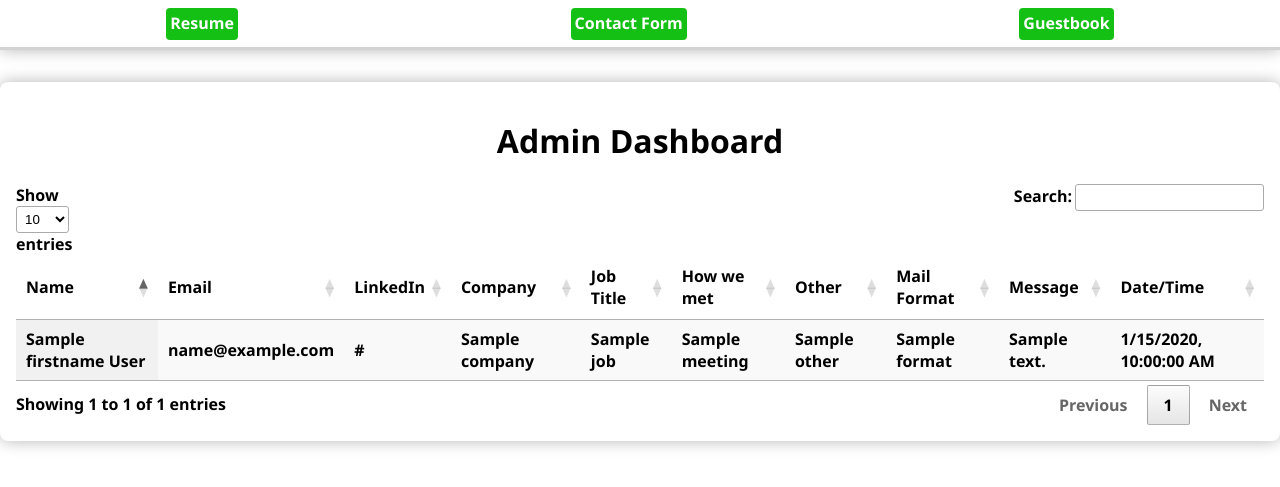
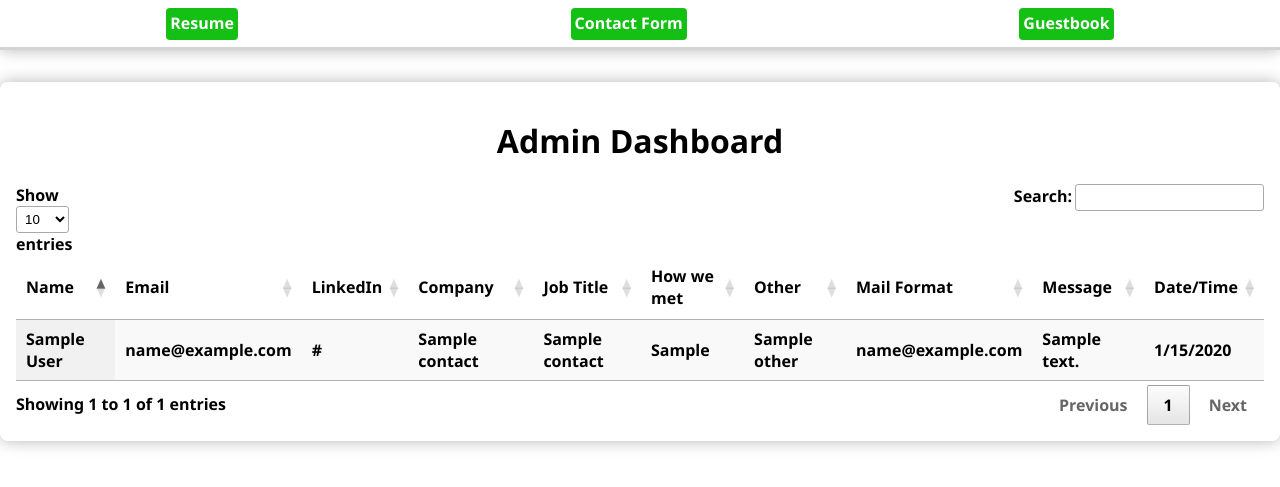
Before and after one commit to The-Arctic-Winter-7/contact-form, a Node server app: template views/admin.ejs in a window 1280 px wide. Shown: the top 487 px of the page. Run offline with Node 20, Linux system fonts and the light colour scheme; the template is opened without the code that fills it: most values are stand-ins (such as "Sample title", 1, 10 or a date in 2020); some libraries are stand-ins or nearby versions.

Commit message:
Connected to database

```diff
--- a/app.js
+++ b/app.js
@@ -1,8 +1,19 @@
 import express from 'express';
+import mysql2 from 'mysql2';
+import dotenv from 'dotenv';
+
+dotenv.config();
 
 const app = express();
 const PORT = 3002;
 const contacts = [];
+const pool = mysql2.createPool({
+    host: process.env.DB_HOST,
+    user: process.env.DB_USER,
+    password: process.env.DB_PASSWORD,
+    database: process.env.DB_NAME,
+    port: process.env.DB_PORT
+}).promise();
 
 app.set('view engine', 'ejs');
 app.use(express.static('public'));
@@ -16,19 +27,45 @@ app.get('/contact-form', (req, res) => {
     res.render(`contact-form`);
 });
 
-app.post('/submit-contact', (req, res) => {
-    const contact = req.body;
-    contact['timestamp'] = new Date();
-
-    console.log(contact);
-
-    contacts.push(contact);
-    console.log(contacts);
-    res.render('confirm', { contacts });
+app.post('/submit-contact', async (req, res) => {
+    try {
+        const contact = req.body;
+        console.log('New contact submitted: ', contact);
+        const sql = 'INSERT INTO contacts (first_name, last_name, job_title, company_name, linkedin_url, email, first_meeting, other, email_format, comments) VALUES (?, ?, ?, ?, ?, ?, ?, ?, ?, ?)';
+        const params = [
+            contact.firstname,
+            contact.lastname,
+            contact.job,
+            contact.company,
+            contact.linkedin,
+            contact.email,
+            contact.meeting,
+            contact.other,
+            contact.format,
+            contact.comments
+        ];
+        const [result] = await pool.execute(sql, params);
+        console.log('Contact inserted with ID: ', result.insertId);
+        res.render('confirm', { contact });
+    } catch(err) {
+         console.error('Error inserting order: ', err);
+         if (err.code === 'ER_DUPE_ENTRY') {
+            res.status(409).send('This contact already exists.');
+         } else {
+            res.status(500).send('Sorry, there was an error processing your contact information. Please try again.');
+         }
+    }
 });
 
-app.get('/admin', (req, res) => {
-    res.render('admin', { contacts });
+app.get('/admin', async (req, res) => {
+    try {
+        const [contacts] = await pool.query(`SELECT * FROM contacts ORDER BY timestamp DESC`);
+
+        res.render('admin', { contacts });
+    } catch (err) {
+        console.error('Database Error: ', err);
+        res.status(500).send('Error loading contacts: ' + err.message);
+    }
 });
 
 app.listen(PORT, () => {
--- a/views/admin.ejs
+++ b/views/admin.ejs
@@ -41,34 +41,34 @@
                     <% contacts.forEach(contact=> { %>
                         <tr>
                             <td>
-                                <%= contact.firstname %> <%= contact.lastname %>
+                                <%= contact.first_name %> <%= contact.last_name %>
                             </td>
                             <td>
                                 <%= contact.email %>
                             </td>
                             <td>
-                                <%= contact.linkedin %>
+                                <%= contact.linkedin_url %>
                             </td>
                             <td>
-                                <%= contact.company %>
+                                <%= contact.company_name %>
                             </td>
                             <td>
-                                <%= contact.job %>
+                                <%= contact.job_title %>
                             </td>
                             <td>
-                                <%= contact.meeting %>
+                                <%= contact.first_meeting %>
                             </td>
                             <td>
                                 <%= contact.other %>
                             </td>
                             <td>
-                                <%= contact.format %>
+                                <%= contact.email_format %>
                             </td>
                             <td>
                                 <%= contact.comments %>
                             </td>
                             <td>
-                                <%= contact.timestamp.toLocaleString() %>
+                                <%= contact.timestamp.toLocaleDateString() %>
                             </td>
                         </tr>
                         <% }); %>
```
Also changed, not shown: 1 other file.
